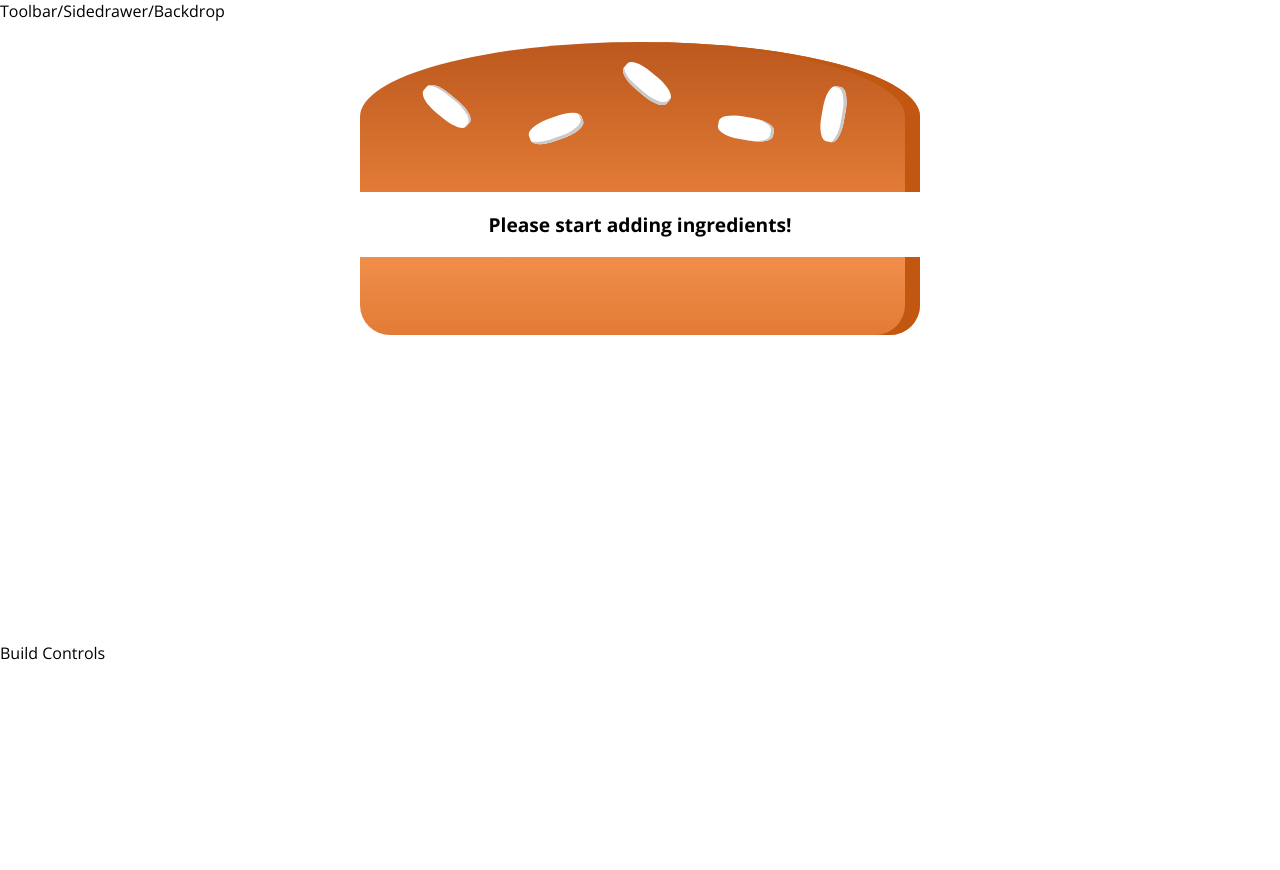
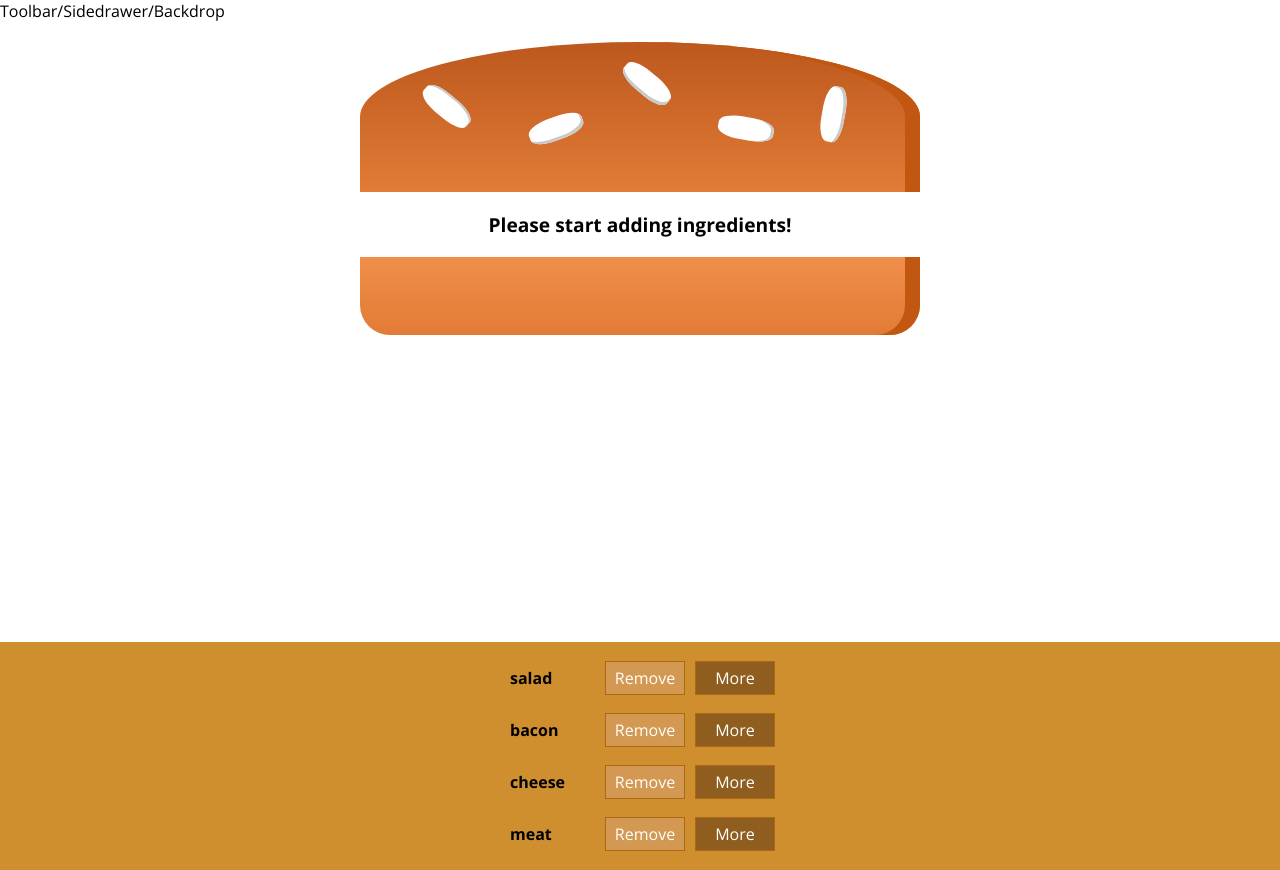
Before and after one commit to AdamAnsari/MyBurgerBuilder, a React app: page / in a window 1280 px wide. Before the commit the page ends 800 px from the top, so only its background shows below. Built offline with nearby package versions, Linux system fonts and the light colour scheme.

Commit message:
Connecting state to BuildControls and adding button functionality added for more button

```diff
--- a/src/components/Burger/BuildControls/BuildControl/BuildControl.js
+++ b/src/components/Burger/BuildControls/BuildControl/BuildControl.js
@@ -2,11 +2,13 @@
 import classes from './BuildControl.module.css';
 
 const buildControl = (props) => {
-	<div className={classes.BuildControl}>
-		<div className={classes.Label}>{props.label}</div>
-		<button className={classes.Less}>Remove</button>
-		<button className={classes.More}>More</button>
-	</div>
+	return(
+		<div className={classes.BuildControl}>
+			<div className={classes.Label}>{props.label}</div>
+			<button className={classes.Less}>Remove</button>
+			<button className={classes.More} onClick={props.added}>More</button>
+		</div>
+	);
 }
 
 export default buildControl;
--- a/src/components/Burger/BuildControls/BuildControls.js
+++ b/src/components/Burger/BuildControls/BuildControls.js
@@ -1,7 +1,28 @@
 import React from 'react';
+import classes from './BuildControls.module.css';
+import BuildControl from '../BuildControls/BuildControl/BuildControl';
+
+const controls = [
+	{ label: 'Salad', type: 'salad' },
+	{ label: 'Bacon', type: 'bacon' },
+	{ label: 'Cheese', type: 'cheese' },
+	{ label: 'Meat', type: 'meat' }
+]
+
+// console.log(controls);
 
 const buildControls = (props) => {
-
+	return(
+		<div className={classes.BuildControls}>
+			{controls.map(ctrl => (
+				<BuildControl
+					key={ctrl.label}
+					label={ctrl.type}
+					added={() => props.ingredientAdded(ctrl.type)}
+				/>
+			))}
+		</div>
+	);
 }
 
 export default buildControls;
--- a/src/components/Burger/Burger.js
+++ b/src/components/Burger/Burger.js
@@ -13,7 +13,7 @@
 			return arr.concat(el);
 		}, []);
 
-	console.log(transformedIngredient);
+	// console.log(transformedIngredient);
 
 	if(transformedIngredient.length === 0) {
 		transformedIngredient = <p>Please start adding ingredients!</p>
--- a/src/containers/BurgerBuilder/BurgerBuilder.js
+++ b/src/containers/BurgerBuilder/BurgerBuilder.js
@@ -1,6 +1,14 @@
 import React, { Component } from 'react';
 import Auxiliary from '../../hoc/Auxiliary';
 import Burger from '../../components/Burger/Burger';
+import BuildControls from '../../components/Burger/BuildControls/BuildControls';
+
+const INGREDIENT_PRICES = {
+	salad: 0.5,
+	cheese: 0.4,
+	meat: 1.3,
+	bacon: 0.7
+}
 
 class BurgerBuilder extends Component {
 	//Older ways to create state
@@ -16,14 +24,40 @@
 			bacon: 0,
 			cheese: 0,
 			meat: 0
-		}
+		},
+		totalPrice: 4
+	}
+
+	addIngredientHandler = (type) => {
+		const oldCount = this.state.ingredients[type];
+		// console.log(`OldCount: ${oldCount}`);
+		const updatedCount = oldCount + 1;
+		const updatedIngredients = {
+			...this.state.ingredients
+		};
+		// console.log(updatedIngredients);
+		updatedIngredients[type] = updatedCount;
+
+		const priceAddition = INGREDIENT_PRICES[type];
+		// console.log(priceAddition);
+		const oldPrice = this.state.totalPrice;
+		const newPrice = oldPrice + priceAddition;
+
+		this.setState({
+			totalPrice: newPrice,
+			ingredients: updatedIngredients
+		})
+	}
+
+	removeIngredientHandler = (type) => {
+
 	}
 
 	render() {
 		return(
 			<Auxiliary>
 				<Burger ingredients={this.state.ingredients} />
-				<div>Build Controls</div>
+				<BuildControls ingredientAdded={this.addIngredientHandler} />
 			</Auxiliary>
 		);
 	}
```
